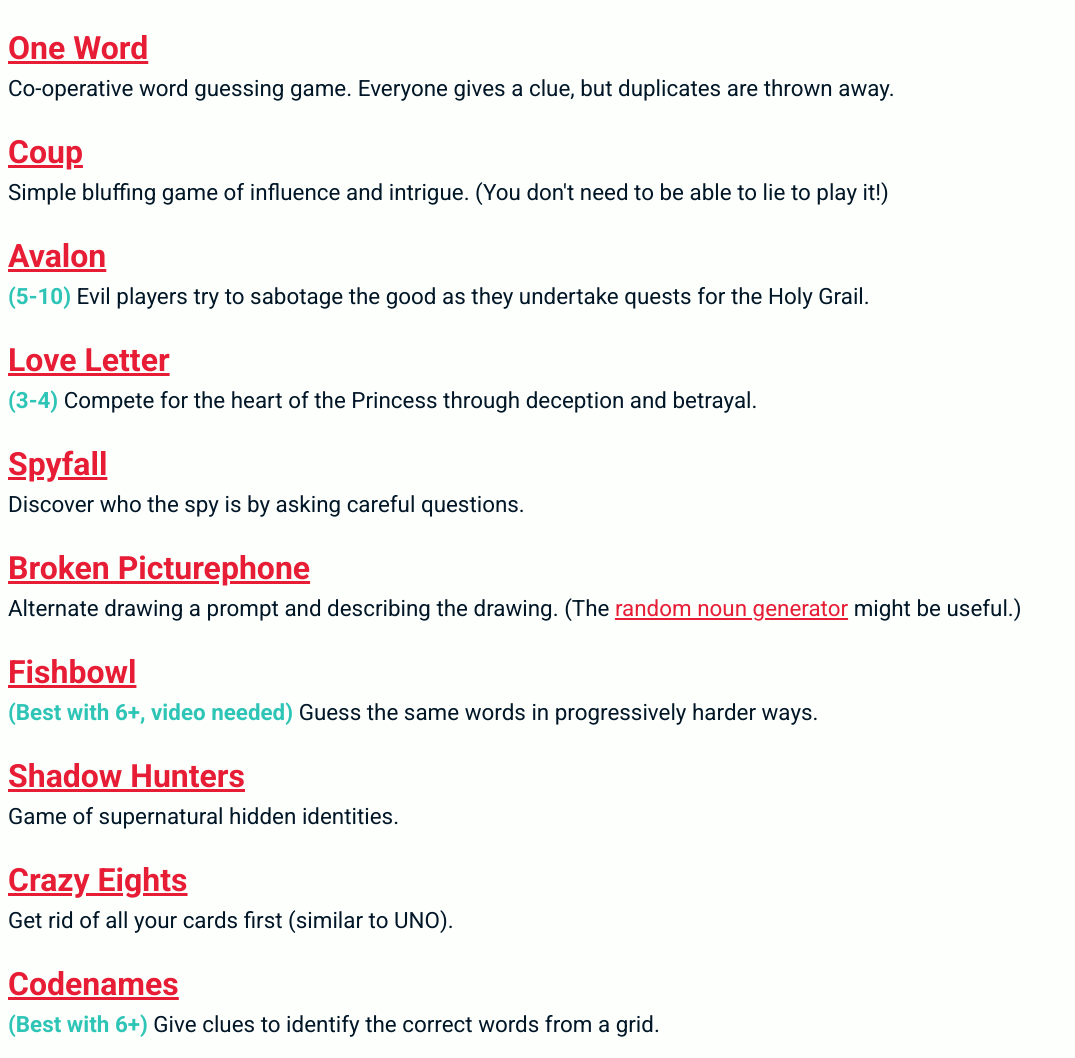
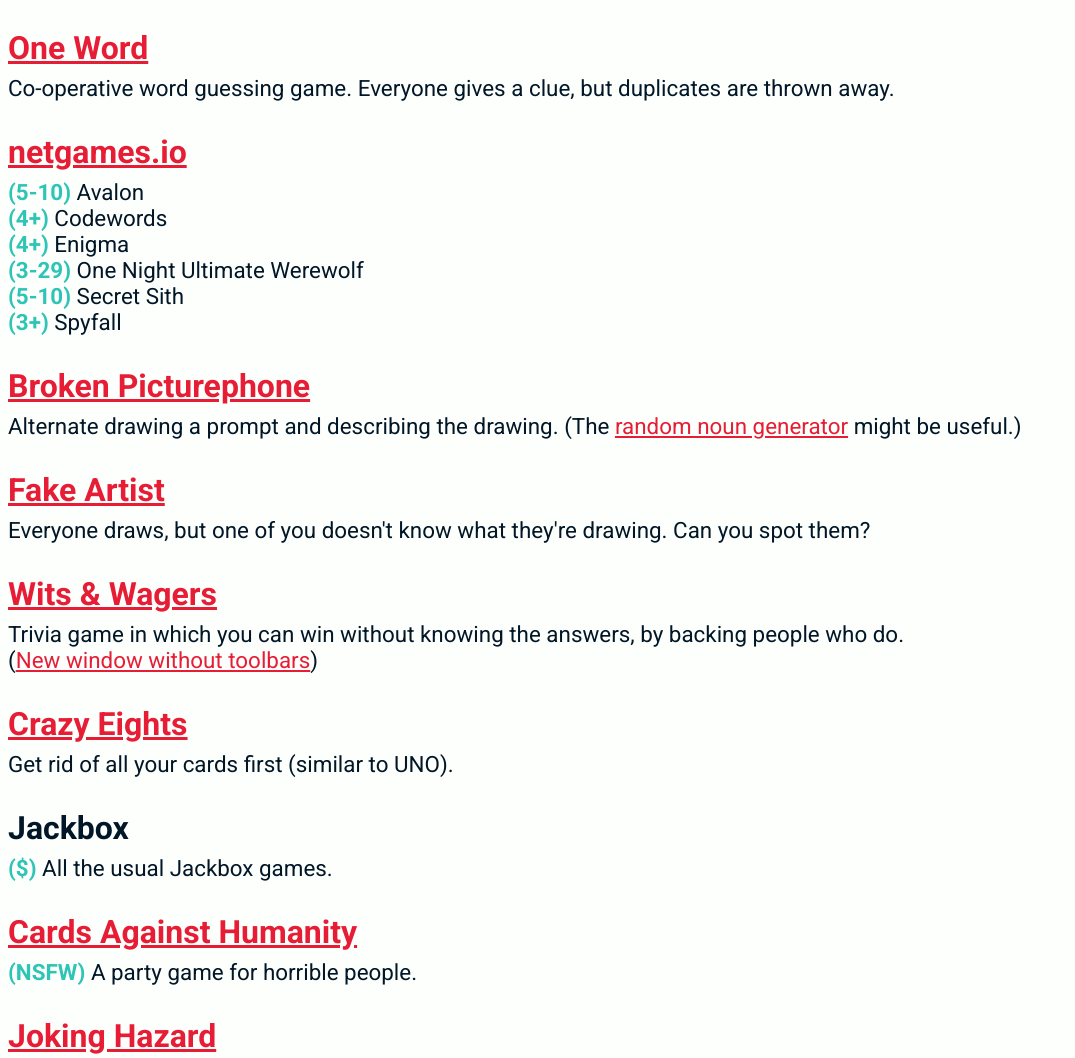
Before and after one commit to its-game-night/its-game-night.github.io, a plain HTML site: page index.html in a window 1280 px wide. Shown: the part 306-1364 px from the top of the page, without its empty margins (0-1075 px from the left). Drawn offline with nearby package versions, Linux system fonts and the light colour scheme; files that its build step writes are made by us from their sources.

Commit message:
New games

```diff
--- a/index.html
+++ b/index.html
@@ -16,38 +16,31 @@
 	<h3><a href="https://oneword.games/">One Word</a></h3>
 	<p>Co-operative word guessing game. Everyone gives a clue, but duplicates are thrown away.</p>
 
-	<h3><a href="https://coup.thebrown.net/">Coup</a></h3>
-	<p>Simple bluffing game of influence and intrigue. (You don't need to be able to lie to play it!)</p>
-
-	<h3><a href="https://netgames.io/games/avalon/">Avalon</a></h3>
-	<p><strong>(5-10)</strong> Evil players try to sabotage the good as they undertake quests for the Holy Grail.</p>
-
-	<h3><a href="https://netgames.io/games/love-letter/">Love Letter</a></h3>
-	<p><strong>(3-4)</strong> Compete for the heart of the Princess through deception and betrayal.</p>
-
-	<h3><a href="https://netgames.io/games/spyfall/">Spyfall</a></h3>
-	<p>Discover who the spy is by asking careful questions.</p>
+	<h3><a href="https://netgames.io/">netgames.io</a></h3>
+	<p>
+		<strong>(5-10)</strong> Avalon <br />
+		<strong>(4+)</strong> Codewords <br />
+		<strong>(4+)</strong> Enigma <br />
+		<strong>(3-29)</strong> One Night Ultimate Werewolf <br />
+		<strong>(5-10)</strong> Secret Sith <br />
+		<strong>(3+)</strong> Spyfall
+	</p>
 
 	<h3><a href="https://www.brokenpicturephone.com/">Broken Picturephone</a></h3>
 	<p>Alternate drawing a prompt and describing the drawing. (The <a href="https://kevan.org/games/randomnoun">random noun generator</a> might be useful.)</p>
 
-	<h3><a href="https://fishbowl-game.com/">Fishbowl</a></h3>
-	<p><strong>(Best with 6+, video needed)</strong> Guess the same words in progressively harder ways.</p>
+	<h3><a href="https://el-artista.herokuapp.com/">Fake Artist</a></h3>
+	<p>Everyone draws, but one of you doesn't know what they're drawing. Can you spot them?</p>
 
-	<h3><a href="http://www.shadowhunters.live">Shadow Hunters</a></h3>
-	<p>Game of supernatural hidden identities.</p>
+	<h3><a href="https://www.mindblastgames.com/wits/">Wits &amp; Wagers</a></h3>
+	<p>Trivia game in which you can win without knowing the answers, by backing people who do. <br />
+	(<a href="#" onclick="var wits = window.open('wits.html', 'wits', 'width=1280,height=870,location=0,menubar=0,scrollbars=0,status=0,toolbar=0'); wits.document.getElementById('body').style.overflow = 'hidden';	return false;">New window without toolbars</a>)</p>
 
 	<h3><a href="http://playingcards.io/game/crazy-eights">Crazy Eights</a></h3>
 	<p>Get rid of all your cards first (similar to UNO).</p>
 
-	<h3><a href="https://www.horsepaste.com/">Codenames</a></h3>
-	<p><strong>(Best with 6+)</strong> Give clues to identify the correct words from a grid.</p>
-
 	<h3>Jackbox</h3>
 	<p><strong>($)</strong> All the usual Jackbox games.</p>
-
-	<h3>Keep Talking and Nobody Explodes</h3>
-	<p><strong>($)</strong> One player is defusing a bomb, but everyone else has the manual.</p>
 
 	<h3><a href="https://pyx-1.pretendyoure.xyz/zy/game.jsp">Cards Against Humanity</a></h3>
 	<p><strong>(NSFW)</strong> A party game for horrible people.</p>
```
Also changed, not shown: wits.html (added, +8 -0 lines).
